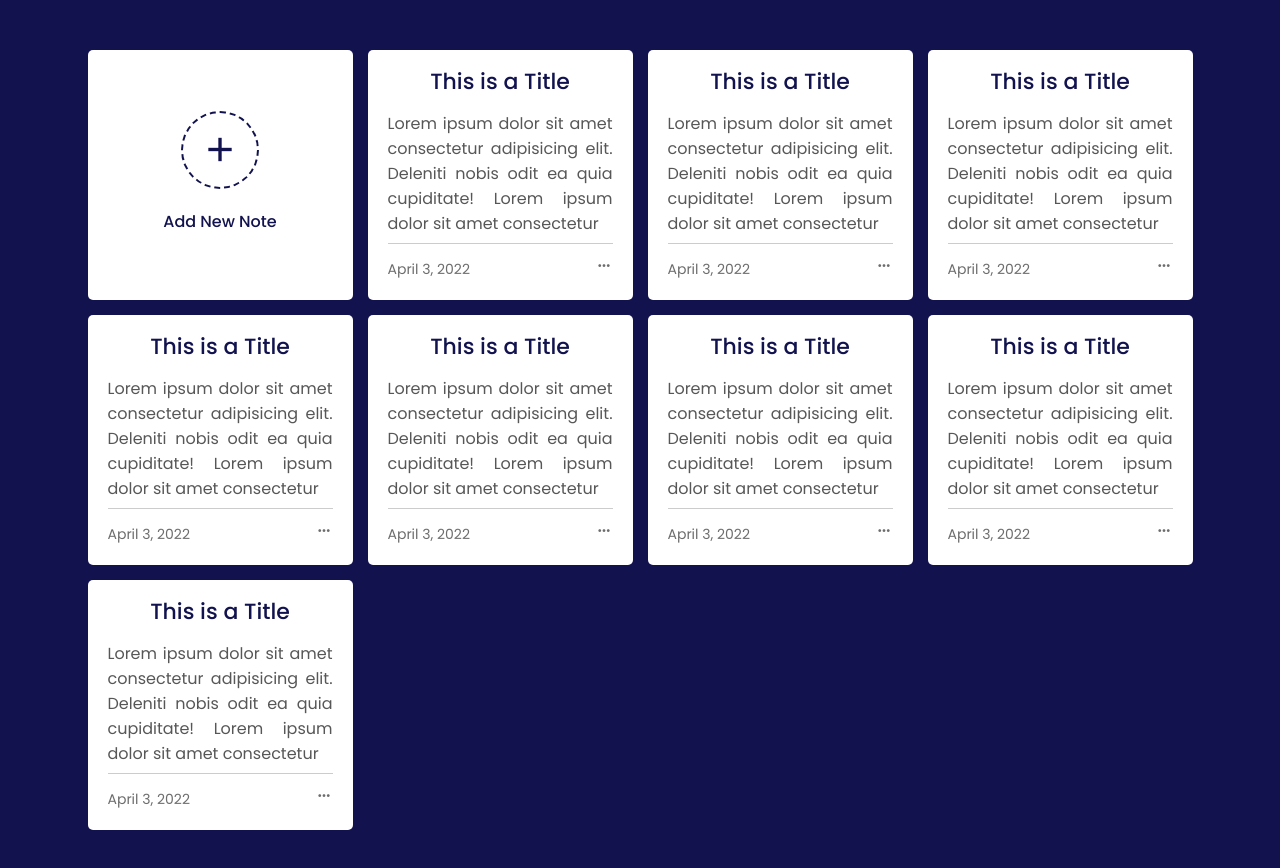
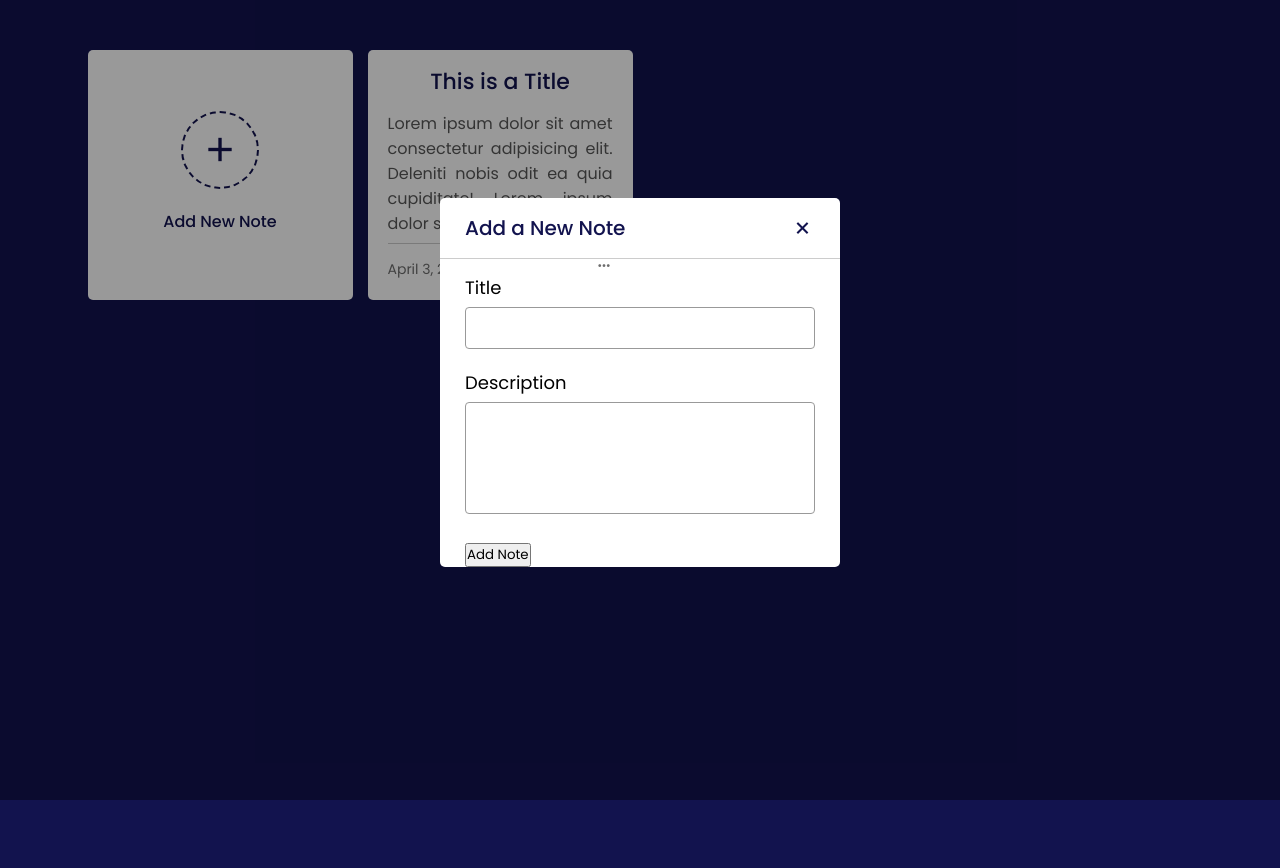
Before and after one commit to AbdullahButt2611/NotesApp, a plain HTML site: page index.html in a window 1280 px wide. After the commit the page ends 800 px from the top, so only its background shows below. Drawn offline with nearby package versions, Linux system fonts and the light colour scheme.

Commit message:
Display Section Completed.
Now we are working on creating a new note for this app.

```diff
--- a/index.html
+++ b/index.html
@@ -15,11 +15,35 @@
     <link rel="stylesheet" href="style.css">
 </head>
 <body>
+    <div class="popup-box">
+        <div class="popup">
+            <div class="content">
+                <header>
+                    <p>Add a New Note</p>
+                    <i class='bx bx-x' ></i>
+                </header>
+                <form action="#">
+                    <div class="row title">
+                        <label>Title</label>
+                        <input type="text">
+                    </div>
+                    <div class="row description">
+                        <label>Description</label>
+                        <textarea></textarea>
+                    </div>
+                    <button>Add Note</button>
+                </form>
+            </div>
+        </div>
+    </div>
+
+
     <div class="wrapper">
         <li class="add-box">
             <div class="icon"><i class='bx bx-plus'></i></div>
             <p>Add New Note</p>
         </li>
+
 
         <li class="note">
             <p>This is a Title</p>
@@ -33,111 +57,10 @@
 
                 <div class="settings">
                     <i class='bx bx-dots-horizontal-rounded' ></i>
-                </div>
-            </div>
-        </li>
-        <li class="note">
-            <p>This is a Title</p>
-
-            <span>
-                Lorem ipsum dolor sit amet consectetur adipisicing elit. Deleniti nobis odit ea quia cupiditate! Lorem ipsum dolor sit amet consectetur
-            </span>
-
-            <div class="bottom-content">
-                <span>April 3, 2022</span>
-
-                <div class="settings">
-                    <i class='bx bx-dots-horizontal-rounded' ></i>
-                </div>
-            </div>
-        </li>
-        <li class="note">
-            <p>This is a Title</p>
-
-            <span>
-                Lorem ipsum dolor sit amet consectetur adipisicing elit. Deleniti nobis odit ea quia cupiditate! Lorem ipsum dolor sit amet consectetur
-            </span>
-
-            <div class="bottom-content">
-                <span>April 3, 2022</span>
-
-                <div class="settings">
-                    <i class='bx bx-dots-horizontal-rounded' ></i>
-                </div>
-            </div>
-        </li>
-        <li class="note">
-            <p>This is a Title</p>
-
-            <span>
-                Lorem ipsum dolor sit amet consectetur adipisicing elit. Deleniti nobis odit ea quia cupiditate! Lorem ipsum dolor sit amet consectetur
-            </span>
-
-            <div class="bottom-content">
-                <span>April 3, 2022</span>
-
-                <div class="settings">
-                    <i class='bx bx-dots-horizontal-rounded' ></i>
-                </div>
-            </div>
-        </li>
-        <li class="note">
-            <p>This is a Title</p>
-
-            <span>
-                Lorem ipsum dolor sit amet consectetur adipisicing elit. Deleniti nobis odit ea quia cupiditate! Lorem ipsum dolor sit amet consectetur
-            </span>
-
-            <div class="bottom-content">
-                <span>April 3, 2022</span>
-
-                <div class="settings">
-                    <i class='bx bx-dots-horizontal-rounded' ></i>
-                </div>
-            </div>
-        </li>
-        <li class="note">
-            <p>This is a Title</p>
-
-            <span>
-                Lorem ipsum dolor sit amet consectetur adipisicing elit. Deleniti nobis odit ea quia cupiditate! Lorem ipsum dolor sit amet consectetur
-            </span>
-
-            <div class="bottom-content">
-                <span>April 3, 2022</span>
-
-                <div class="settings">
-                    <i class='bx bx-dots-horizontal-rounded' ></i>
-                </div>
-            </div>
-        </li>
-        <li class="note">
-            <p>This is a Title</p>
-
-            <span>
-                Lorem ipsum dolor sit amet consectetur adipisicing elit. Deleniti nobis odit ea quia cupiditate! Lorem ipsum dolor sit amet consectetur
-            </span>
-
-            <div class="bottom-content">
-                <span>April 3, 2022</span>
-
-                <div class="settings">
-                    <i class='bx bx-dots-horizontal-rounded' ></i>
-                </div>
-            </div>
-        </li>
-        <li class="note">
-            <p>This is a Title</p>
-
-            <span>
-                Lorem ipsum dolor sit amet consectetur adipisicing elit. Deleniti nobis odit ea quia cupiditate! Lorem ipsum dolor sit amet consectetur
-            </span>
-
-            <div class="bottom-content">
-                <span>April 3, 2022</span>
-
-                <div class="settings">
-                    <i class='bx bx-dots-horizontal-rounded' ></i>
+                    <ul class="menu">
+                        <li><i class='bx bx-pencil'></i>Edit</li>
+                        <li><i class='bx bx-trash' ></i>Delete</li>
+                    </ul>
                 </div>
             </div>
         </li>
--- a/style.css
+++ b/style.css
@@ -29,7 +29,8 @@ body{
     padding: 15px 20px 20px;
 }
 
-.add-box, .icon, .bottom-content{
+.add-box, .icon, .bottom-content,
+.settings .menu li, .content header{
     display: flex;
     align-items: center;
     justify-content: space-between;
@@ -94,3 +95,111 @@ body{
     font-size: 17px;
     cursor: pointer;
 }
+
+.settings{
+    cursor: pointer;
+    position: relative;
+}
+
+.settings .menu{
+    position: absolute;
+    bottom: 0;
+    right: -5px;
+    border-radius: 4px;
+    padding: 5px 0;
+    background: #FFF;
+    box-shadow: 0 0 6px rgba(0,0,0,0.15);
+    transform: scale(0);
+    transform-origin: bottom right;
+    transition: transform 0.2s ease;
+}
+
+.settings:hover .menu{
+    transform: scale(1);
+}
+
+.settings .menu li{
+    height: 25px;
+    border-radius: 0;
+    justify-content: flex-start;
+    cursor: pointer;
+    font-size: 16px;
+    padding: 17px 15px;
+}
+
+.menu li:hover{
+    background: #f5f5f5;
+}
+
+.menu li i{
+    padding-right: 8px;
+}
+
+.popup-box{
+    position: fixed;
+    top: 0;
+    left: 0;
+    background: rgba(0,0,0,0.4);
+    height: 100%;
+    width: 100%;
+}
+
+.popup-box .popup{
+    position: absolute;
+    top: 50%;
+    left: 50%;
+    z-index: 2;
+    max-width: 400px;
+    width: 100%;
+    transform: translate(-50%, -50%);
+}
+
+.popup .content{
+    border-radius: 5px;
+    background: #FFf;
+}
+
+.popup .content header{
+    padding: 15px 25px;
+    border-bottom: 1px solid #ccc;
+}
+
+.content header p{
+    color: #12134E;
+    font-size: 20px;
+    font-weight: 500;
+}
+
+.content header i{
+    color: #12134E;
+    cursor: pointer;
+    font-size: 25px;
+}
+
+.content form{
+    margin: 15px 25px 35px;
+}
+
+.content form .row{
+    margin-bottom: 20px;
+}
+
+form .row label{
+    display: block;
+    font-size: 18px;
+    margin-bottom: 6px;
+}
+
+.content form :where(input, textarea){
+    width: 100%;
+    border: 1px solid #999;
+    border-radius: 4px;
+    outline: none;
+    font-size: 17px;
+    padding: 7px 15px;
+}
+
+.content form textarea{
+    height: 7rem;
+    resize: none;
+}
```
